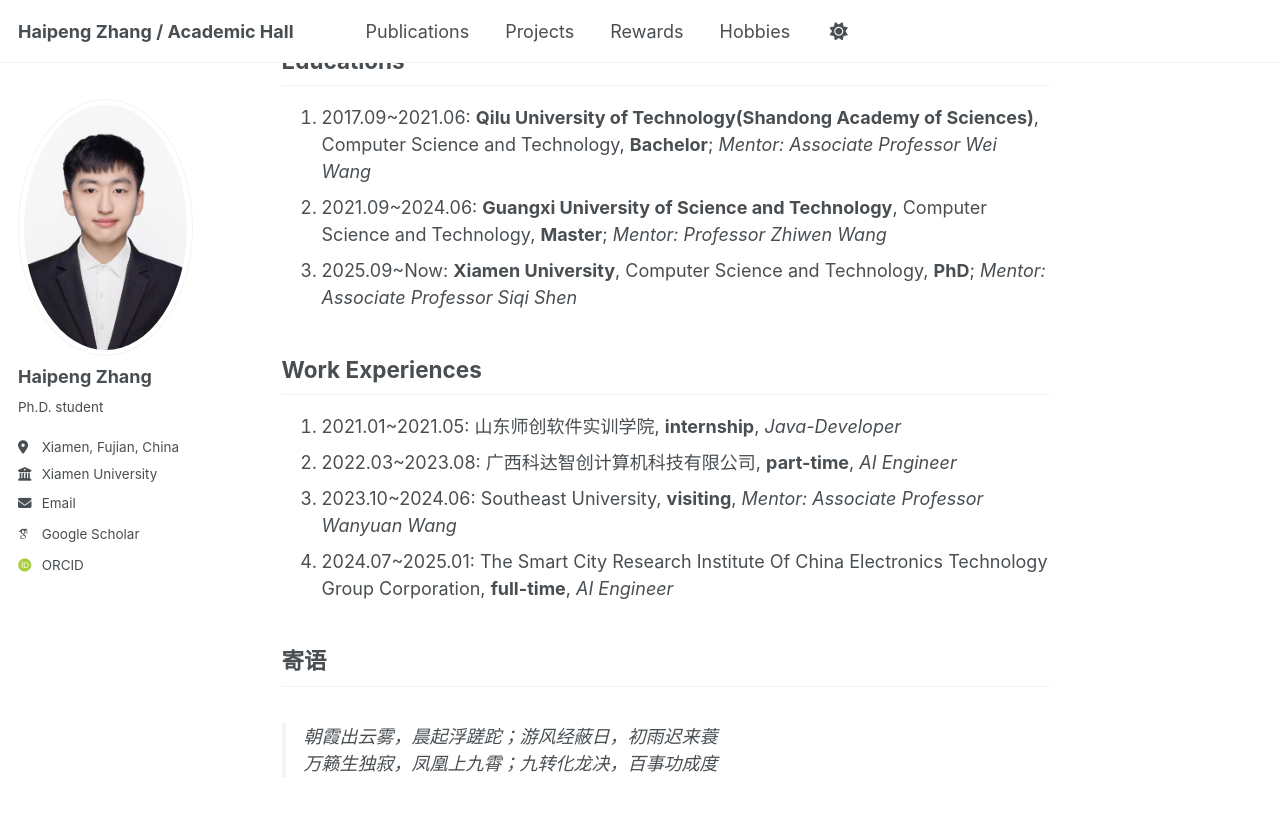
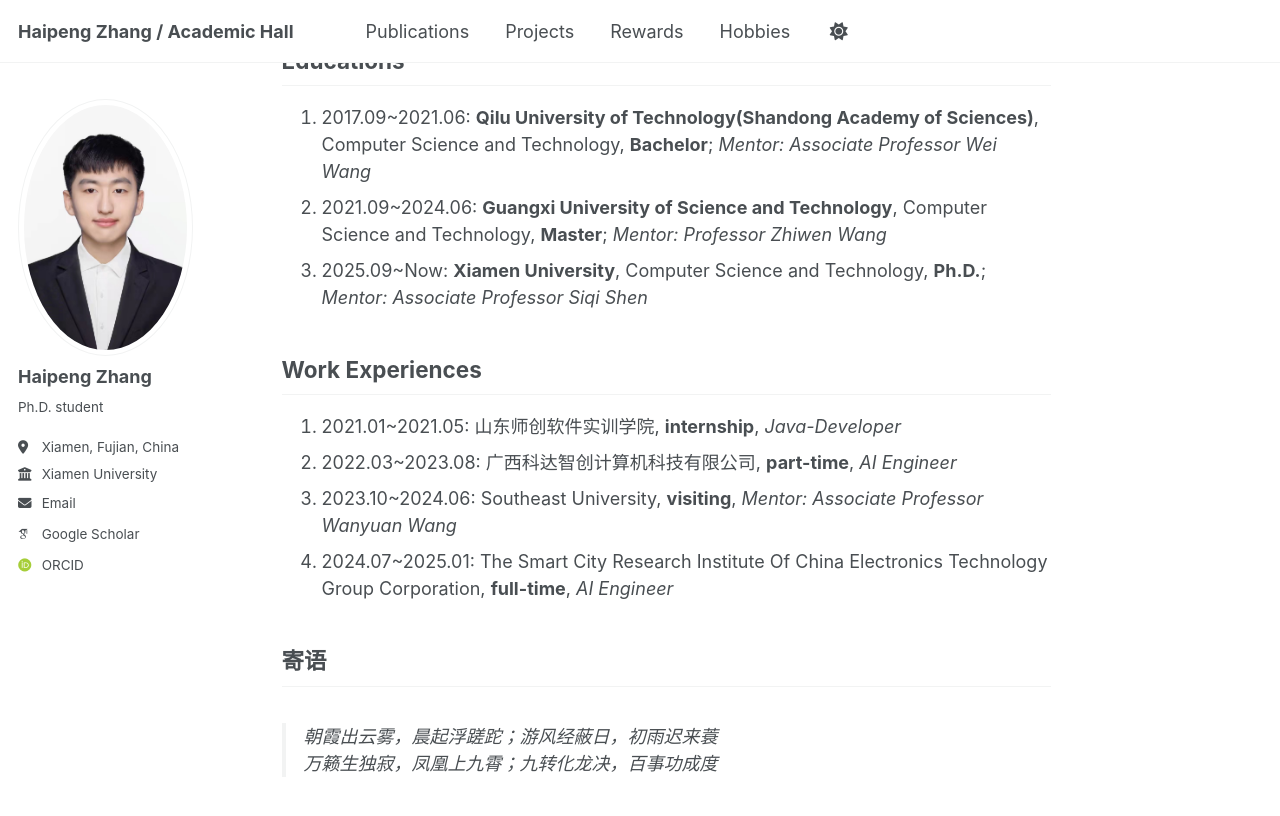
Before and after one commit to Harry-first/haipengzhang, a Jekyll site: the page built from _pages/about.md, in a window 1280 px wide and 900 px high, scrolled down 1493 px. Shown: the top 816 px of the window. Built offline with Jekyll 4.4.1, drawn with Linux system fonts in a browser that asks for light colours; some web fonts are replaced.

Commit message:
Update about.md

```diff
--- a/_pages/about.md
+++ b/_pages/about.md
@@ -29,7 +29,7 @@ Educations
 ------
 1. 2017.09~2021.06: **Qilu University of Technology(Shandong Academy of Sciences)**, Computer Science and Technology, **Bachelor**; _Mentor: Associate Professor Wei Wang_
 2. 2021.09~2024.06: **Guangxi University of Science and Technology**, Computer Science and Technology, **Master**; _Mentor: Professor Zhiwen Wang_
-3. 2025.09~Now: **Xiamen University**, Computer Science and Technology, **PhD**; _Mentor: Associate Professor Siqi Shen_
+3. 2025.09~Now: **Xiamen University**, Computer Science and Technology, **Ph.D.**; _Mentor: Associate Professor Siqi Shen_
 
 Work Experiences
 ------
```
